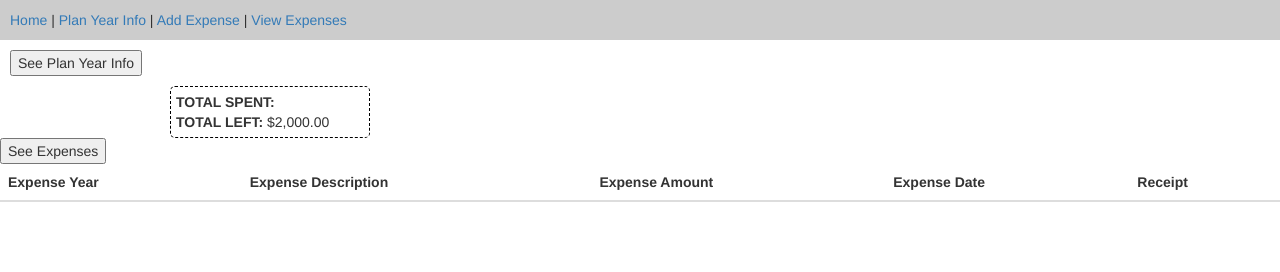
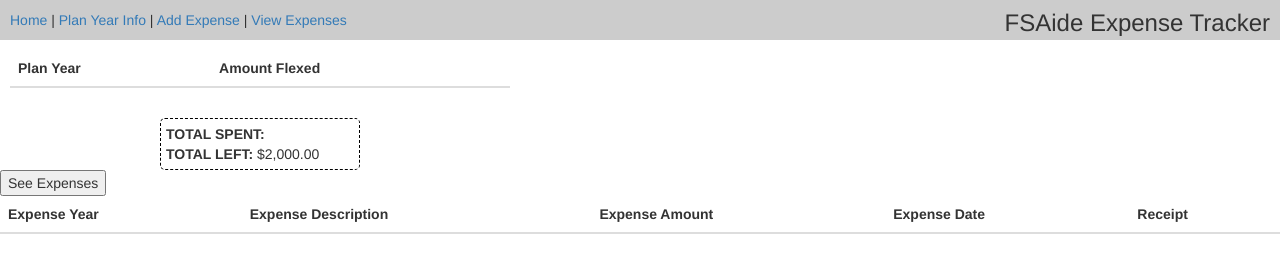
Before and after one commit to oliverlangmo/solo_Projecto, a website: page public/views/index.html at #/expenseView in a window 1280 px wide. Drawn offline with Linux system fonts and the light colour scheme; files that its build step writes are made by us from their sources; no server answers; files whose address does not match are found by name.

Commit message:
with more css and ng-init

```diff
--- a/public/scripts/FE-app.js
+++ b/public/scripts/FE-app.js
@@ -156,6 +156,7 @@ $scope.seeExpenses();
 $scope.modalShown = false;
 $scope.toggleModal = function(expenseID) {
   console.log(expenseID);
+  console.log($scope.modalShown);
   $scope.modalShown = !$scope.modalShown;
 };
 
@@ -180,7 +181,6 @@ $scope.updateExpense = function(pyIn,whatexpenseIn,expenseAmtIn,expenseDateIn,re
           }, function myError( response ) {
               console.log( response.statusText );
 });
-$scope.seeExpenses();
 };
 }]); //end expense view controller
 
--- a/public/views/partials/PlanYearInfo.html
+++ b/public/views/partials/PlanYearInfo.html
@@ -1,11 +1,17 @@
-<div ng-controller="getPlanYearDeetz" id = 'plans'>
-<button type="button" ng-click="getPlanYearInfo()"name="button">See Plan Year Info</button>
-<table>
-  <tr ng-repeat="plan in allThePlans">
-     <td><strong>Plan Year: </strong> {{plan.planYear }}</td>
-     <td><strong>Amount Flexed: </strong> {{plan.amount_flexed | currency: '$'}} <button ng-click = 'deletePlanInfo()' id = "{{plan._id}}">Delete Plan Info</button></td>
-   </tr>
- </table>
-
-
+<div ng-controller="getPlanYearDeetz" id = 'plans' ng-init='getPlanYearInfo()'>
+  <!-- <button type="button" ng-click="getPlanYearInfo()"name="button">See Plan Year Info</button> -->
+  <table class = 'table' id = "planInfo">
+    <thead>
+      <th>Plan Year</th>
+      <th>Amount Flexed</th>
+    </thead>
+    <tbody>
+       <tr ng-repeat="plan in allThePlans">
+         <td>{{plan.planYear }}</td>
+         <td>{{plan.amount_flexed | currency: '$'}}
+           <button ng-click = 'deletePlanInfo()' id = "{{plan._id}}">Delete Plan Info</button>
+         </td>
+       </tr>
+   </tbody>
+  </table>
 </div>
--- a/public/views/partials/nav.html
+++ b/public/views/partials/nav.html
@@ -3,4 +3,5 @@
   <a href="#planYearSetup">Plan Year Info</a> |
   <a href="#expenseEntry">Add Expense</a> |
   <a href="#expenseView">View Expenses</a>
+  <h3 id = 'title'>FSAide Expense Tracker</h3>
 </div>
--- a/public/views/routes/expenseView.html
+++ b/public/views/routes/expenseView.html
@@ -1,5 +1,5 @@
 <div ng-include="'views/partials/nav.html'"></div>
-<div ng-controller='expenseViewer'>
+<!-- <div ng-controller='expenseViewer' ng-init = 'seeExpenses()'> -->
   <div ng-include="'views/partials/PlanYearInfo.html'"></div>
   <div id = 'totesMaGoats'>
     <strong>TOTAL SPENT:</strong> {{sumTotal | currency: "$"}}<br />
@@ -19,7 +19,7 @@
       </thead>
       <tbody>
 
-      <tr ng-repeat="expense in allTheExpenses">
+      <tr ng-repeat="expense in allTheExpenses track by $index">
          <td> {{expense.planYear }}</td>
        <td>{{expense.description }}</td>
         <td>{{expense.amount | currency: '$'}}</td>
--- a/public/views/styles.css
+++ b/public/views/styles.css
@@ -70,10 +70,20 @@ img:active {
 #plans{
   padding: 10px;
 }
+#planInfo{
+  padding: 10px;
+  width: 500px;
+}
 #totesMaGoats {
   padding: 5px;
-  margin-left: 170px;
+  margin-left: 160px;
   width: 200px;
   border: 1px dashed black;
   border-radius: 5px;
 }
+#title{
+  margin: 0;
+  display: inline-block;
+  position: relative;
+  float: right;
+}
```
